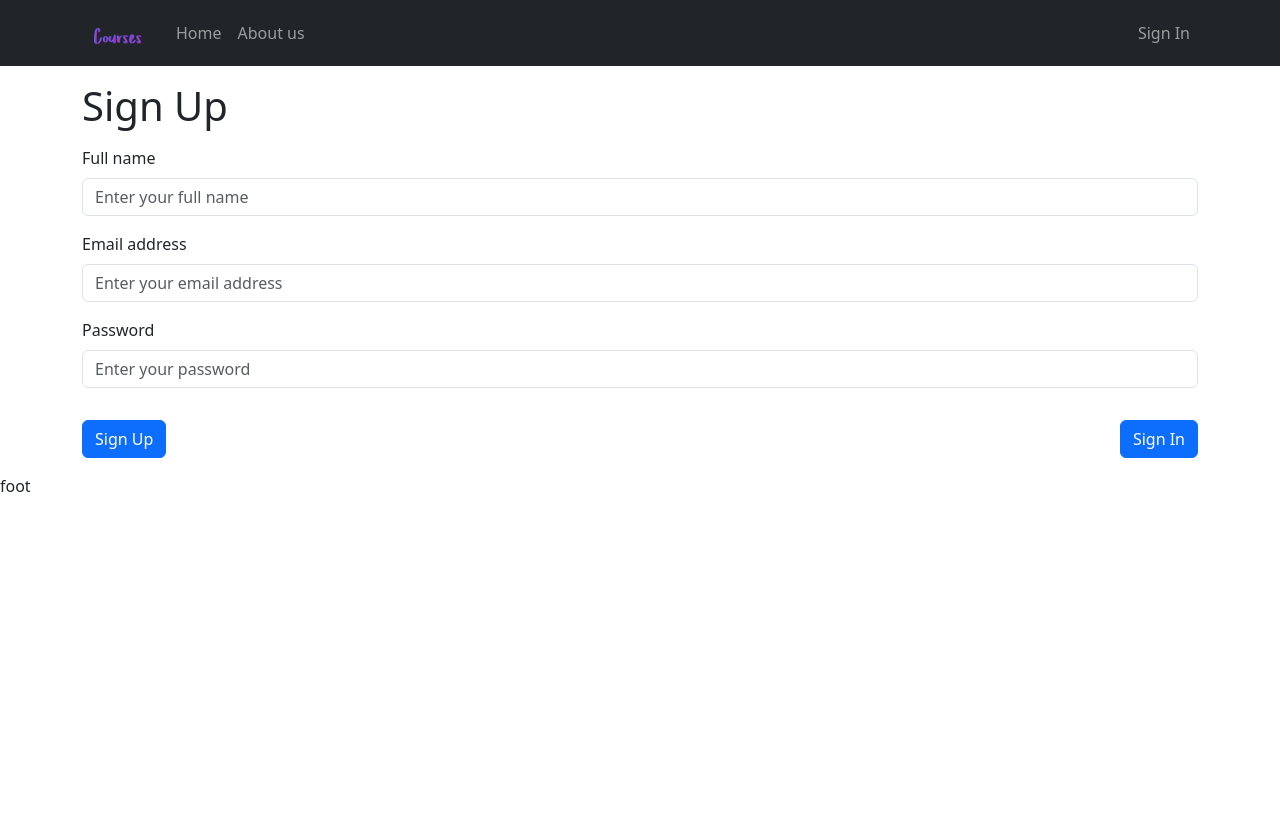
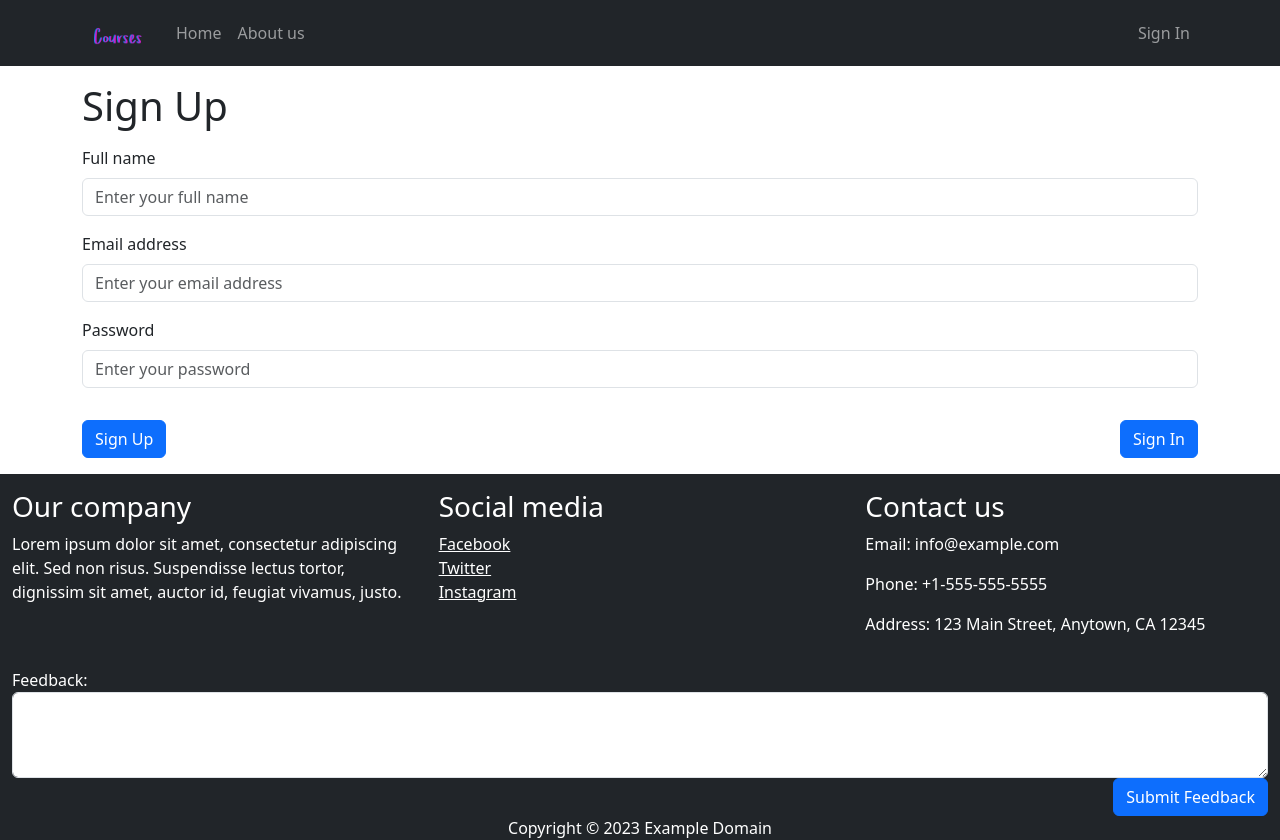
Before and after one commit to LichSkeleton/Coursework_2023_1, a React (Create React App) app: page /signup in a window 1280 px wide. Before the commit the page ends 800 px from the top, so only its background shows below. Built offline with nearby package versions, Linux system fonts and the light colour scheme.

Commit message:
view posts and category

```diff
--- a/src/App.css
+++ b/src/App.css
@@ -1,38 +1,8 @@
-.App {
-  text-align: center;
-}
-
-.App-logo {
-  height: 40vmin;
-  pointer-events: none;
-}
-
-@media (prefers-reduced-motion: no-preference) {
-  .App-logo {
-    animation: App-logo-spin infinite 20s linear;
-  }
-}
-
-.App-header {
-  background-color: #282c34;
-  min-height: 100vh;
-  display: flex;
-  flex-direction: column;
-  align-items: center;
-  justify-content: center;
-  font-size: calc(10px + 2vmin);
-  color: white;
-}
-
-.App-link {
-  color: #61dafb;
-}
-
-@keyframes App-logo-spin {
-  from {
-    transform: rotate(0deg);
-  }
-  to {
-    transform: rotate(360deg);
-  }
-}
+/* .footer {
+    position: absolute;
+    bottom: 0;
+    left: 0;
+    width: 100%;
+    background-color: #ccc;
+    text-align: center;
+  } */
--- a/src/App.tsx
+++ b/src/App.tsx
@@ -2,10 +2,11 @@ import React, { useState, useEffect } from 'react';
 import 'bootstrap/dist/css/bootstrap.min.css'
 import Header from './components/Header';
 import Footer from './components/Footer';
+// import './App.css';
 
 function App() {
   return (
-    <div className="App">
+    <div className="d-flex flex-column">
       <Header />
 
       <Footer />
--- /dev/null
+++ b/src/components/FeedbackForm.tsx
@@ -0,0 +1,37 @@
+import React, { useState } from 'react';
+
+const FeedbackForm: React.FC = () => {
+    const [feedback, setFeedback] = useState('');
+
+    const handleSubmit = (e: React.FormEvent) => {
+        e.preventDefault();
+        // Handle form submission, e.g., send feedback to the server
+        console.log('Feedback submitted:', feedback);
+        // You can add an HTTP request here to send the feedback data to your server.
+        // Reset the feedback input field
+        setFeedback('');
+    };
+
+    return (
+        <form onSubmit={handleSubmit}>
+            <div className="form-group">
+                <label htmlFor="feedback">Feedback:</label>
+                <textarea
+                    id="feedback"
+                    className="form-control"
+                    rows={3}
+                    value={feedback}
+                    onChange={(e) => setFeedback(e.target.value)}
+                    required
+                />
+            </div>
+            <div className="d-flex justify-content-end">
+                <button type="submit" className="btn btn-primary">
+                    Submit Feedback
+                </button>
+            </div>
+        </form>
+    );
+};
+
+export default FeedbackForm;
--- a/src/components/Footer.tsx
+++ b/src/components/Footer.tsx
@@ -1,10 +1,60 @@
 import React from 'react';
+import { Container, Row, Col } from 'react-bootstrap';
+import FeedbackForm from './FeedbackForm';
+
 
 const Footer: React.FC = () => {
   return (
-    <header>
-      <div>foot</div>
-    </header>
+    <Container fluid className="d-flex flex-column flex-grow-0 bg-dark text-white ">
+      <Row className="pt-3 pb-3">
+        <Col sm={12} md={6} lg={4}>
+          <h3>Our company</h3>
+          <p>
+            Lorem ipsum dolor sit amet, consectetur adipiscing elit. Sed non
+            risus. Suspendisse lectus tortor, dignissim sit amet, auctor id,
+            feugiat vivamus, justo.
+          </p>
+        </Col>
+        <Col sm={12} md={6} lg={4}>
+          <h3>Social media</h3>
+          <ul className="list-unstyled">
+            <li>
+              <a href="#" className="text-white">Facebook</a>
+            </li>
+            <li>
+              <a href="#" className="text-white">Twitter</a>
+            </li>
+            <li>
+              <a href="#" className="text-white">Instagram</a>
+            </li>
+          </ul>
+        </Col>
+        <Col sm={12} md={12} lg={4}>
+          <h3>Contact us</h3>
+          <ul className="list-unstyled">
+            <li>
+              <p className="text-white">Email: info@example.com</p>
+            </li>
+            <li>
+              <p className="text-white">Phone: +1-555-555-5555</p>
+            </li>
+            <li>
+              <p className="text-white">Address: 123 Main Street, Anytown, CA 12345</p>
+            </li>
+          </ul>
+        </Col>
+      </Row>
+      <Row>
+        <Col sm={12} >
+          <FeedbackForm />
+        </Col>
+      </Row>
+      <Row className="text-center">
+        <Col sm={12}>
+          <p className="mb-0">Copyright &copy; 2023 Example Domain</p>
+        </Col>
+      </Row>
+    </Container>
   );
 };
 
--- a/src/components/Header.tsx
+++ b/src/components/Header.tsx
@@ -9,7 +9,7 @@ import SignUpPage from '../page/SignUp/SignUpPage';
 const Header: React.FC = () => {
   return (
     <>
-      <Navbar collapseOnSelect expand="md" bg="dark" variant="dark">
+      <Navbar className='d-flex flex-column flex-grow-0' collapseOnSelect expand="md" bg="dark" variant="dark">
         <Container>
           <Navbar.Brand href='/'>
             <img
--- a/src/page/courses/CourseMainPage.tsx
+++ b/src/page/courses/CourseMainPage.tsx
@@ -1,5 +1,5 @@
 import React, { useEffect, useState } from 'react';
-import { Card, Col, Container, Row } from 'react-bootstrap';
+import { Card, CardBody, CardImg, CardText, CardTitle, Col, Container, ListGroup, ListGroupItem, Row } from 'react-bootstrap';
 import axios from 'axios';
 
 interface Course {
@@ -10,24 +10,33 @@ interface Course {
   icon_url: string;
   is_free: boolean;
 }
+
 interface Author {
   id: number;
   fullname: string;
 }
 
+interface Category {
+  id: number;
+  name: string;
+}
+
 const CoursePage = () => {
   const [courses, setCourses] = useState<Course[]>([]);
   const [authors, setAuthors] = useState<Author[]>([]);
+  const [categories, setCategories] = useState<Category[]>([]);
 
   useEffect(() => {
     const fetchData = async () => {
       try {
-        const [coursesResponse, authorsResponse] = await Promise.all([
+        const [coursesResponse, authorsResponse, categoriesResponse] = await Promise.all([
           axios.get('http://localhost:8081/courses'),
           axios.get('http://localhost:8081/authors'),
+          axios.get('http://localhost:8081/categories'),
         ]);
         setCourses(coursesResponse.data);
         setAuthors(authorsResponse.data);
+        setCategories(categoriesResponse.data);
       } catch (error) {
         console.error('Error fetching data:', error);
       }
@@ -41,36 +50,75 @@ const CoursePage = () => {
     return author?.fullname;
   };
 
+  const renderCourses = () => {
+    if (courses.length === 0) {
+      return <p>No courses available.</p>;
+    }
+
+    // Filter the courses where is_free is true
+    const freeCourses = courses.filter((course) => course.is_free);
+
+    if (freeCourses.length === 0) {
+      return <p>No free courses available.</p>;
+    }
+
+    const renderedCourses = [];
+
+    for (let i = 0; i < freeCourses.length; i += 3) {
+      renderedCourses.push(freeCourses.slice(i, i + 3));
+    }
 
     return (
-    <>
-      <Container fluid className="d-flex justify-content-center">
-        <Row className="align-items-center">
-          {courses.map((course) => {
+      <Row className="d-flex justify-content-around m-5">
+        {renderedCourses.map((courseGroup) => {
+          return (
+            <div key={courseGroup[0].id} className="row mb-3 justify-content-center">
+              {courseGroup.map((course) => {
                 const authorFullname = getAuthorFullname(course.author_id);
 
                 return (
-              <Col key={course.id} sm={12} md={4} lg={3} xl={2} className="flex-grow-1">
-                <Card className="mb-3">
-                  <Card.Img
-                    src={course.icon_url}
-                    alt={course.name}
-                    className="img-fluid"
-                    style={{ height: 200 }}
-                  />
-                  <Card.Body>
-                    <Card.Title>{course.name}</Card.Title>
-                    <Card.Text>
+                  <Col key={course.id} className="col-sm-6 col-md-4 col-lg-3">
+                    <Card>
+                      <CardImg src={course.icon_url} alt={course.name} className="img-fluid" style={{ width: '100%', height: 150 }} />
+                      <CardBody>
+                        <CardTitle>{course.name}</CardTitle>
+                        <CardText>
                           <i className="bi bi-camera-video"></i> {authorFullname}
-                    </Card.Text>
-                  </Card.Body>
+                        </CardText>
+                      </CardBody>
                     </Card>
                   </Col>
                 );
               })}
+            </div>
+          );
+        })}
       </Row>
+    );
+  };
+
+
+  const renderCategories = () => {
+    return (
+      <Col sm={4} md={3} lg={2} xl={1} className='m-5'>
+        <ListGroup className="mt-3">
+          {categories.map((category) => {
+            return (
+              <ListGroupItem key={category.id}>
+                {category.name}
+              </ListGroupItem>
+            );
+          })}
+        </ListGroup>
+      </Col>
+    );
+  };
+
+  return (
+    <Container fluid className="d-flex flex-grow-1">
+        {renderCourses()}
+        {renderCategories()}
     </Container>
-    </>
   );
 };
 
```
Lines whose indentation alone changed are shown as unchanged.
